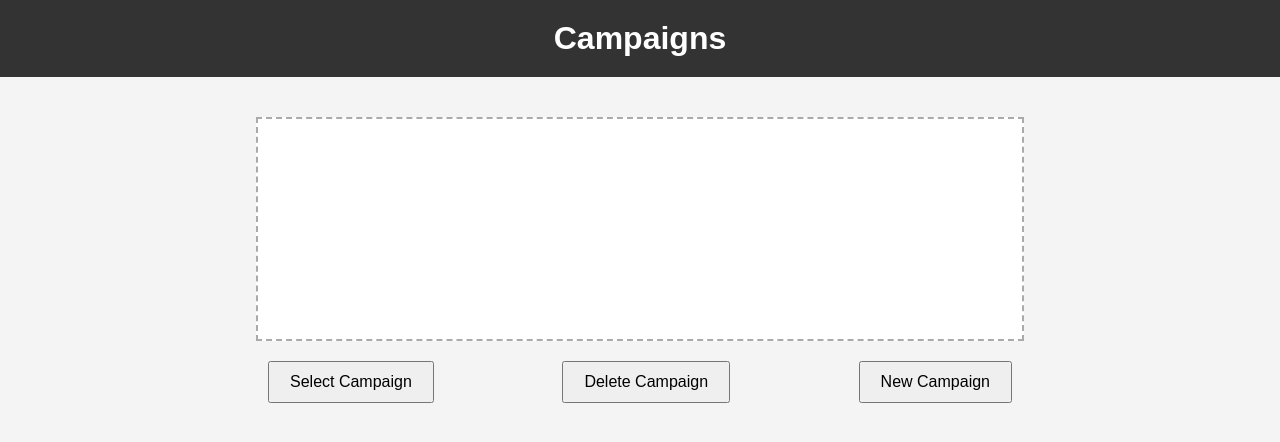
After one commit to AmazingDoor/DND-Asistent, a Flask app: template templates/select_campaign.html in a window 1280 px wide. The commit adds this page. Shown: the top 442 px of the page. Run offline with Flask 3, Linux system fonts and the light colour scheme; the template is opened without the code that fills it, so the values that code supplies are empty; some libraries are stand-ins or nearby versions.

Commit message:
Added support for multiple campaigns to be saved

```diff
--- a/Main.py
+++ b/Main.py
@@ -11,11 +11,17 @@ import shutil
 import signal
 import sys
 import json
+import shutil
 
 app = Flask(__name__)
 socketio = SocketIO(app)
 
 clients = {}
+
+global CURRENT_CAMPAIGN
+global PLAYERS_FOLDER
+global TRAPS_FOLDER
+global IMGS_FOLDER
 
 UPLOAD_FOLDER = 'static/uploads'
 ALLOWED_EXTENSIONS = {'png', 'jpg', 'jpeg', 'gif'}
@@ -59,7 +65,7 @@ def index():
     if not request.args.get('role') == 'host':
         return render_template('character_select.html')
     else:
-        return render_template('host.html')
+        return render_template('select_campaign.html')
 
 @app.route('/host')
 def host():
@@ -93,7 +99,7 @@ def handle_disconnect():
 
 
 def init_json_data(sid, name, char_id, dm_only=False):
-    if not os.path.exists(f"local/players/{char_id}.json"):
+    if not os.path.exists(f"{PLAYERS_FOLDER}\\{char_id}.json"):
         char_data = {
             "name": name,
             "messages": [],
@@ -102,10 +108,10 @@ def init_json_data(sid, name, char_id, dm_only=False):
             "ac": 0,
             "states_text": ''
         }
-        with open(f"local/players/{char_id}.json", 'w') as json_file:
+        with open(f"{PLAYERS_FOLDER}\\{char_id}.json", 'w') as json_file:
             json.dump(char_data, json_file, indent=4)
 
-    with open(f"local/players/{char_id}.json", 'r') as json_file:
+    with open(f"{PLAYERS_FOLDER}\\{char_id}.json", 'r') as json_file:
         data = json.load(json_file)
         messages = data.get("messages")
         imgs = data.get("imgs")
@@ -128,18 +134,21 @@ def init_json_data(sid, name, char_id, dm_only=False):
             emit('host_change_armor_class', {'value': armor_class}, room=sid)
         emit('client_change_armor_class', {'client_id': sid, 'value': armor_class}, room=DM_SID)
 
-    with open(f"local/traps/traps.json", 'r') as json_file:
+    with open(f"{TRAPS_FOLDER}\\traps.json", 'r') as json_file:
         d = json.load(json_file)
         emit('update_traps_list', {'traps_data': d}, room=DM_SID)
 
 @socketio.on('get_traps_json')
 def get_traps_json():
-    with open(f"local/traps/traps.json", 'r') as json_file:
+    with open(f"{TRAPS_FOLDER}\\traps.json", 'r') as json_file:
         j = json.load(json_file)
         emit('load_traps_json', j)
 
 @socketio.on('register_name')
 def handle_register_name(data):
+    global CURRENT_CAMPAIGN
+    if CURRENT_CAMPAIGN == None:
+        return
     sid = request.sid
     name = data.get('name', 'Anonymous')
     char_id = data.get('char_id')
@@ -171,10 +180,10 @@ def message_to_dm(data):
     msg = data.get('message')
     name = data.get('char_name')
     char_id = data.get('char_id')
-    with open(f"local/players/{char_id}.json", 'r') as json_file:
+    with open(f"{PLAYERS_FOLDER}\\{char_id}.json", 'r') as json_file:
         d = json.load(json_file)
     d["messages"].append(f"{name}: {msg}")
-    with open(f"local/players/{char_id}.json", 'w') as json_file:
+    with open(f"{PLAYERS_FOLDER}\\{char_id}.json", 'w') as json_file:
         json.dump(d, json_file, indent=4)
     emit('message_to_dm', {'client_id': sid, 'message': msg, 'name': clients.get(sid).get('name')}, room=DM_SID)
 
@@ -183,10 +192,10 @@ def message_to_client(data):
     target_id = data.get('client_id')
     msg = data.get('message')
     char_id = data.get('char_id')
-    with open(f"local/players/{char_id}.json", 'r') as json_file:
+    with open(f"{PLAYERS_FOLDER}\\{char_id}.json", 'r') as json_file:
         d = json.load(json_file)
     d["messages"].append(f"DM: {msg}")
-    with open(f"local/players/{char_id}.json", 'w') as json_file:
+    with open(f"{PLAYERS_FOLDER}\\{char_id}.json", 'w') as json_file:
         json.dump(d, json_file, indent=4)
 
     emit('private_message', {'from': 'DM', 'message': msg}, room=target_id)
@@ -194,20 +203,20 @@ def message_to_client(data):
 @socketio.on('client_update_health')
 def client_update_health(data):
     char_id = data.get('char_id')
-    with open(f"local/players/{char_id}.json", 'r') as json_file:
+    with open(f"{PLAYERS_FOLDER}\\{char_id}.json", 'r') as json_file:
         d = json.load(json_file)
     d["health"] = data.get("result")
-    with open(f"local/players/{char_id}.json", 'w') as json_file:
+    with open(f"{PLAYERS_FOLDER}\\{char_id}.json", 'w') as json_file:
         json.dump(d, json_file, indent=4)
     emit('client_update_health', {'result': data.get('result'), 'client_id': request.sid}, room=DM_SID)
 
 @socketio.on('host_update_health')
 def host_update_health(data):
     char_id = data.get('char_id')
-    with open(f"local/players/{char_id}.json", 'r') as json_file:
+    with open(f"{PLAYERS_FOLDER}\\{char_id}.json", 'r') as json_file:
         d = json.load(json_file)
     d["health"] = data.get("result")
-    with open(f"local/players/{char_id}.json", 'w') as json_file:
+    with open(f"{PLAYERS_FOLDER}\\{char_id}.json", 'w') as json_file:
         json.dump(d, json_file, indent=4)
     emit('host_update_health', {'result': data.get('result')}, room=data.get('client_id'))
 
@@ -243,13 +252,6 @@ def setupServer():
     port = find_available_port()
     print(f"Clients connect to: {ipv4}:{port}")
     url = f"http://{ipv4}:{port}?role=host"
-    if not os.path.exists(f"local/traps/traps.json"):
-        traps_data = {
-            "traps": []
-        }
-        with open(f"local/traps/traps.json", 'w') as json_file:
-            json.dump(traps_data, json_file, indent=4)
-
     webbrowser.open(url)
     socketio.run(app, host=host, port=port, allow_unsafe_werkzeug=True)
 
@@ -258,7 +260,7 @@ def setupServer():
 def addTraps(traps_data):
     d = {}
     d["traps"] = traps_data
-    with open(f"local/traps/traps.json", 'w') as json_file:
+    with open(f"{TRAPS_FOLDER}\\traps.json", 'w') as json_file:
         json.dump(d, json_file, indent=4)
         emit('update_traps_list', {'traps_data': d}, room=DM_SID)
 
@@ -270,10 +272,10 @@ def handle_host_image_url(data):
     target_id = data.get('target_id')
     char_id = data.get('char_id')
     if url:
-        with open(f"local/players/{char_id}.json", 'r') as json_file:
+        with open(f"{PLAYERS_FOLDER}\\{char_id}.json", 'r') as json_file:
             d = json.load(json_file)
         d["imgs"].append(f"{url}")
-        with open(f"local/players/{char_id}.json", 'w') as json_file:
+        with open(f"{PLAYERS_FOLDER}\\{char_id}.json", 'w') as json_file:
             json.dump(d, json_file, indent=4)
         emit('send_image', {'url': url}, room=target_id)
 
@@ -283,10 +285,10 @@ def host_change_armor_class(data):
     sid = data.get('client_id')
     value = data.get('value')
     char_id = data.get('char_id')
-    with open(f"local/players/{char_id}.json", 'r') as json_file:
+    with open(f"{PLAYERS_FOLDER}\\{char_id}.json", 'r') as json_file:
         d = json.load(json_file)
     d["ac"] = value
-    with open(f"local/players/{char_id}.json", 'w') as json_file:
+    with open(f"{PLAYERS_FOLDER}\\{char_id}.json", 'w') as json_file:
         json.dump(d, json_file, indent=4)
     emit('host_change_armor_class', {'value': value}, room=sid)
 
@@ -295,13 +297,69 @@ def client_change_armor_class(data):
     sid = request.sid
     value = data.get('value')
     char_id = data.get('char_id')
-    with open(f"local/players/{char_id}.json", 'r') as json_file:
+    with open(f"{PLAYERS_FOLDER}\\{char_id}.json", 'r') as json_file:
         d = json.load(json_file)
     d["ac"] = value
-    with open(f"local/players/{char_id}.json", 'w') as json_file:
+    with open(f"{PLAYERS_FOLDER}\\{char_id}.json", 'w') as json_file:
         json.dump(d, json_file, indent=4)
     emit('client_change_armor_class', {'client_id': sid, 'value': value}, room=DM_SID)
 
+
+@socketio.on('create_campaign')
+def create_campaign(data):
+    name = str(data.get('campaign_name'))
+    if name == '':
+        emit('create_campaign_fail', {'error': 'no_name'}, room=DM_SID)
+    files = get_campaigns()
+    if name in files:
+        emit('create_campaign_fail', {'error': 'existing_name'}, room=DM_SID)
+    else:
+        cwd = os.getcwd() + '\\local\\campaigns\\'
+        os.makedirs(cwd + name)
+        os.makedirs(cwd + name + '\\players')
+        os.makedirs(cwd + name + '\\traps')
+        os.makedirs(cwd + name + '\\imgs')
+        assign_folders(name)
+        emit('create_campaign_success', room=DM_SID)
+
+@socketio.on('get_campaigns')
+def get_campaigns():
+    emit('return_campaigns', {'campaigns': get_campaigns()}, room=DM_SID)
+
+@socketio.on('delete_campaign')
+def delete_campaign(data):
+    name = data.get('name')
+    file_path = os.getcwd() + '\\local\\campaigns\\' + str(name)
+    if os.path.exists(file_path):
+        shutil.rmtree(file_path)
+
+@socketio.on('selected_campaign')
+def selected_campaign(data):
+    name = data.get('campaign_name')
+    assign_folders(name)
+    emit('continue_to_dashboard', room=DM_SID)
+
+def assign_folders(name):
+    global CURRENT_CAMPAIGN
+    global PLAYERS_FOLDER
+    global TRAPS_FOLDER
+    global IMGS_FOLDER
+    cwd = os.getcwd() + '\\local\\campaigns\\'
+
+    CURRENT_CAMPAIGN = name
+    PLAYERS_FOLDER = cwd + name + '\\players'
+    TRAPS_FOLDER = cwd + name + '\\traps'
+    IMGS_FOLDER = cwd + name + '\\imgs'
+    if not os.path.exists(f"{TRAPS_FOLDER}\\traps.json"):
+        traps_data = {
+            "traps": []
+        }
+        with open(f"{TRAPS_FOLDER}\\traps.json", 'w') as json_file:
+            json.dump(traps_data, json_file, indent=4)
+
+def get_campaigns():
+    campaigns = os.getcwd() + "\\local\\campaigns"
+    return [f for f in os.listdir(campaigns) if os.path.isdir(os.path.join(campaigns, f))]
 
 if __name__ == "__main__":
     setupServer()
--- /dev/null
+++ b/local/campaigns/Test 2/traps/traps.json
@@ -0,0 +1,3 @@
+{
+    "traps": []
+}
--- /dev/null
+++ b/local/campaigns/Test 4/traps/traps.json
@@ -0,0 +1,3 @@
+{
+    "traps": []
+}
--- /dev/null
+++ b/static/css/select_campaign.css
@@ -0,0 +1,52 @@
+body {
+  font-family: Arial, sans-serif;
+  margin: 0;
+  padding: 0;
+  text-align: center;
+  background-color: #f4f4f4;
+}
+
+header {
+  background-color: #333;
+  color: white;
+  padding: 20px 0;
+}
+
+h1 {
+  margin: 0;
+}
+
+main {
+  padding: 20px;
+}
+
+.campaign-box {
+  min-height: 200px;
+  margin: 20px auto;
+  border: 2px dashed #aaa;
+  width: 60%;
+  padding: 10px;
+  background-color: white;
+}
+
+.campaign {
+  margin: 10px auto;
+  padding: 10px;
+  border: 1px solid #444;
+  width: 90%;
+  background-color: #e0e0e0;
+}
+
+.button-row {
+  display: flex;
+  justify-content: space-between;
+  width: 60%;
+  margin: 0 auto;
+  margin-top: 20px;
+}
+
+button {
+  padding: 10px 20px;
+  font-size: 16px;
+  cursor: pointer;
+}
--- a/static/js/manage_traps.js
+++ b/static/js/manage_traps.js
@@ -56,7 +56,6 @@ function deleteTrap() {
 
 function addTrap() {
     createTrapDiv();
-//document.getElementById("trapPrompt").classList.remove("hidden");
 }
 
 
--- /dev/null
+++ b/static/js/select_campaign.js
@@ -0,0 +1,82 @@
+const socket = io({ query: { role: "host" } });
+let current_div = null;
+
+window.onload = function () {
+    load_campaign_list();
+};
+
+function load_campaign_list() {
+    socket.emit('get_campaigns');
+}
+
+function create_campaign() {
+    const campaign_name = prompt("Campaign Name:");
+    socket.emit('create_campaign', {campaign_name: campaign_name});
+}
+
+function create_campaign_success() {
+    finish_selection();
+}
+
+function select_campaign() {
+    const t = current_div.firstElementChild.textContent;
+    socket.emit('selected_campaign', {campaign_name: t});
+}
+
+function delete_campaign() {
+    const t = current_div.firstElementChild.textContent;
+    socket.emit('delete_campaign', {name: t});
+    current_div.remove();
+}
+
+function create_campaign_fail(e) {
+    if (e == 'no_name') {
+        const campaign_name = prompt("Campaign Must Have a Name. Enter Name:")
+    } else if (e == 'existing_name') {
+        const campaign_name = prompt("Campaign Name Already Exists. Enter Different Name:")
+    }
+    socket.emit('create_campaign', {campaign_name: campaign_name});
+
+}
+
+function finish_selection() {
+    console.log('wat');
+    window.location.href='/host';
+}
+
+
+socket.on('create_campaign_success', function() {
+create_campaign_success()
+});
+
+socket.on('return_campaigns', ({campaigns}) => {
+const campaign_box = document.getElementById("campaign-box");
+    campaigns.forEach((campaign) => {
+        const list_item = document.createElement("div");
+        list_item.classList.add("list-item");
+
+        const p = document.createElement("p");
+        p.classList.add('list-text');
+        p.textContent = campaign;
+
+        list_item.appendChild(p);
+        campaign_box.appendChild(list_item);
+
+
+        list_item.addEventListener("click", function() {
+        const divs = document.querySelectorAll('.list-item');
+        divs.forEach(d => d.style.backgroundColor = "white");
+        list_item.style.backgroundColor = "lightgray";
+        current_div = list_item;
+    });
+
+    });
+});
+
+socket.on('create_campaign_fail', ({error}) => {
+    create_campaign_fail(error);
+});
+
+socket.on('continue_to_dashboard', function() {
+    finish_selection();
+});
--- a/templates/character_select.html
+++ b/templates/character_select.html
@@ -4,7 +4,7 @@
   <meta charset="UTF-8" />
   <script src="{{ url_for('static', filename='js/character_id.js') }}"></script>
   <script src="{{ url_for('static', filename='js/create_character.js') }}"></script>
-  <title>Character</title>
+  <title>Select Character</title>
   <style>
     body {
       font-family: Arial, sans-serif;
@@ -45,7 +45,7 @@
   </style>
 </head>
 <body>
-  <h1>Character</h1>
+  <h1>Select Character</h1>
   <button id="select-btn" onclick="selectCharacter()">Select Character</button>
   <input type="file" id="fileInput" accept=".json" style="display: none;">
   <button id="new-btn" onclick="createCharacter()">New Character</button>
--- /dev/null
+++ b/templates/select_campaign.html
@@ -0,0 +1,29 @@
+<!DOCTYPE html>
+<html lang="en">
+<head>
+  <meta charset="UTF-8">
+  <meta name="viewport" content="width=device-width, initial-scale=1">
+  <title>Campaigns</title>
+  <link rel="stylesheet" href="{{ url_for('static', filename='css/select_campaign.css') }}">
+</head>
+<body>
+  <header>
+    <h1>Campaigns</h1>
+  </header>
+
+  <main>
+    <div id="campaign-box" class="campaign-box">
+      <!-- Campaign divs will appear here -->
+    </div>
+
+    <div class="button-row">
+      <button onclick="select_campaign()" id="selectBtn">Select Campaign</button>
+      <button onclick="delete_campaign()" id="deleteBtn">Delete Campaign</button>
+      <button onclick="create_campaign()" id="newBtn">New Campaign</button>
+    </div>
+  </main>
+
+  <script src="https://cdn.socket.io/4.7.1/socket.io.min.js"></script>
+  <script src="{{ url_for('static', filename='js/select_campaign.js') }}"></script>
+</body>
+</html>
```
Also changed, not shown: local/campaigns/Test 1/players/64e383b7-c8c5-44f9-b2b2-d26c678c7bca.json (added, +15 -0 lines), local/campaigns/Test 1/traps/traps.json (added, +8 -0 lines), local/campaigns/Test 2/players/64e383b7-c8c5-44f9-b2b2-d26c678c7bca.json (added, +8 -0 lines), local/campaigns/Test 4/players/64e383b7-c8c5-44f9-b2b2-d26c678c7bca.json (added, +8 -0 lines), 1 other file.
